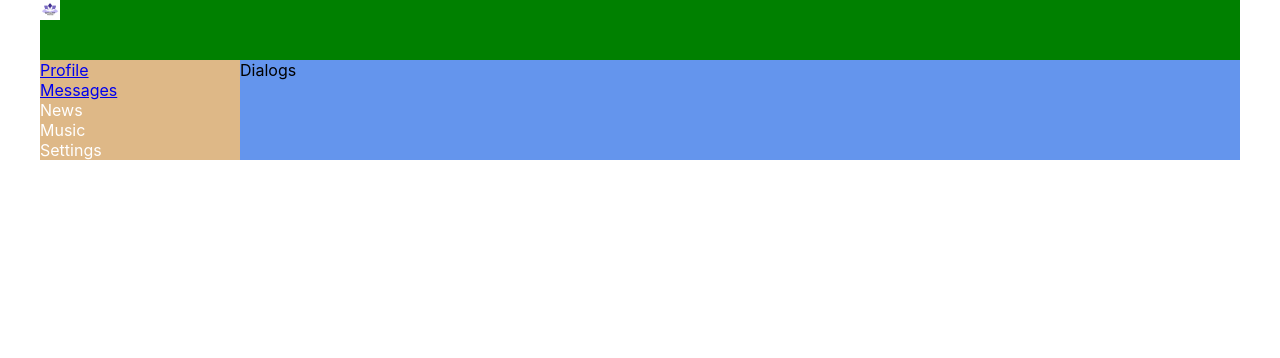
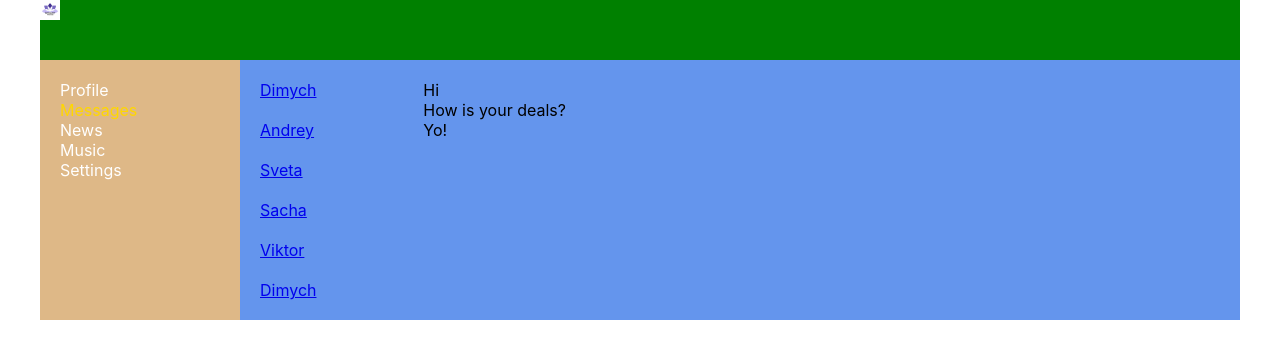
Before and after one commit to frontvin/social-network, a React (Create React App) app: page /dialogs in a window 1280 px wide. Shown: the top 358 px of the page. Built offline with nearby package versions, Linux system fonts and the light colour scheme.

Commit message:
23 ended

```diff
--- a/src/App.css
+++ b/src/App.css
@@ -13,4 +13,5 @@
 .app-wrapper-content {
   grid-area: c;
   background-color: cornflowerblue;
+  padding: 10px;
 }
--- a/src/App.js
+++ b/src/App.js
@@ -14,7 +14,7 @@ const App = (props) => {
         <Navbar/>
         {/*<Profile/>*/}
         <div className="app-wrapper-content">
-          <Route path="/dialogs" component={Dialogs} />
+          <Route exact path="/dialogs" component={Dialogs} />
           <Route path="/profile" component={Profile}/>
         </div>
       </div>
--- a/src/components/Dialogs/Dialogs.jsx
+++ b/src/components/Dialogs/Dialogs.jsx
@@ -1,10 +1,47 @@
 import React from 'react';
 import s from './Dialogs.module.css'
+import { NavLink } from "react-router-dom";
+
+const DialogItem = (props) => {
+  return (
+    <div className={s.dialog + ' ' + s.active}>
+      <NavLink to={`/dialogs/${props.id}`}>{props.name}</NavLink>
+    </div>
+  )
+};
+
+const Message = (props) => {
+  return (
+    <div className={s.message}>{props.message}</div>
+  )
+};
 
 export const Dialogs = (props) => {
   return (
-    <div>
-      Dialogs
+    <div className={s.dialogs}>
+      <div className={s.dialogsItems}>
+        <DialogItem name="Dimych" id="1"/>
+        <div className={s.dialog}>
+          <NavLink to="/dialogs/2">Andrey</NavLink>
+        </div>
+        <div className={s.dialog}>
+          <NavLink to="/dialogs/3">Sveta</NavLink>
+        </div>
+        <div className={s.dialog}>
+          <NavLink to="/dialogs/4">Sacha</NavLink>
+        </div>
+        <div className={s.dialog}>
+          <NavLink to="/dialogs/5">Viktor</NavLink>
+        </div>
+        <div className={s.dialog}>
+          <NavLink to="/dialogs/5">Dimych</NavLink>
+        </div>
+      </div>
+      <div className={s.messages}>
+        <Message message="Hi" />
+        <div className={s.message}>How is your deals?</div>
+        <div className={s.message}>Yo!</div>
+      </div>
     </div>
   )
 };
--- a/src/components/Dialogs/Dialogs.module.css
+++ b/src/components/Dialogs/Dialogs.module.css
@@ -0,0 +1,20 @@
+.dialogs {
+    display: grid;
+    grid-template-columns: 2fr 10fr;
+}
+
+.dialogsItems .dialog {
+    padding: 10px;
+}
+
+.dialogsItems .active {
+    color: gold;
+}
+
+.messages {
+    padding: 10px;
+}
+
+.messages .message {
+
+}
--- a/src/components/Navbar/Navbar.jsx
+++ b/src/components/Navbar/Navbar.jsx
@@ -1,14 +1,15 @@
 import React from 'react'
 import s from './Navbar.module.css'
+import { NavLink } from "react-router-dom";
 
 const Navbar = () => {
   return (
     <nav className={s.nav}>
       <div className={s.item}>
-        <a href="/profile">Profile</a>
+        <NavLink to="/profile" activeClassName={s.activeLink}>Profile</NavLink>
       </div>
       <div className={s.item}>
-        <a href="/dialogs">Messages</a>
+        <NavLink to="/dialogs" activeClassName={s.activeLink}>Messages</NavLink>
       </div>
       <div className={s.item}>
         <a>News</a>
@@ -21,6 +22,6 @@ const Navbar = () => {
       </div>
     </nav>
   )
-}
+};
 
 export default Navbar
--- a/src/components/Navbar/Navbar.module.css
+++ b/src/components/Navbar/Navbar.module.css
@@ -1,8 +1,14 @@
 .nav {
     grid-area: n;
     background-color: burlywood;
+    padding: 20px;
 }
 
-.item {
+.item a {
     color: white;
+    text-decoration: none;
 }
+
+.item a.activeLink {
+    color: gold;
+}
--- a/src/components/Profile/MyPosts/MyPosts.jsx
+++ b/src/components/Profile/MyPosts/MyPosts.jsx
@@ -4,18 +4,21 @@ import Post from "./Post/Post";
 
 const MyPosts = () => {
   return (
-    <div>
-      My posts
+    <div className={s.postsBlock}>
+      <h3>My posts</h3>
       <div>
-        <textarea></textarea>
-        <button>Add post</button>
+        <div>
+          <textarea></textarea>
+        </div>
+        <div>
+          <button>Add post</button>
+        </div>
+
 
       </div>
       <div className={s.posts}>
         <Post message="History, how are you?" />
         <Post message="It's my first post"/>
-        <Post />
-        <Post />
       </div>
     </div>
   )
--- a/src/components/Profile/MyPosts/MyPosts.module.css
+++ b/src/components/Profile/MyPosts/MyPosts.module.css
@@ -0,0 +1,7 @@
+.postsBlock {
+    padding: 10px;
+}
+
+.posts {
+    margin-top: 10px;
+}
--- a/src/components/Profile/Profile.jsx
+++ b/src/components/Profile/Profile.jsx
@@ -1,19 +1,15 @@
 import React from 'react'
+import s from './Profile.module.css'
 import MyPosts from './MyPosts/MyPosts'
-import s from './Profile.module.css'
+import ProfileInfo from "./ProfileInfo/ProfileInfo";
 
 const Profile = () => {
   return (
     <div>
-      <div>
-        <img src="https://images.pexels.com/photos/248797/pexels-photo-248797.jpeg?auto=compress&cs=tinysrgb&dpr=1&w=500" />
-      </div>
-      <div>
-        ava + desc
-      </div>
+      <ProfileInfo />
       <MyPosts />
     </div>
   )
-}
+};
 
 export default Profile
--- /dev/null
+++ b/src/components/Profile/ProfileInfo/ProfileInfo.jsx
@@ -0,0 +1,17 @@
+import React from 'react'
+import s from './ProfileInfo.module.css'
+
+const ProfileInfo = () => {
+  return (
+    <div>
+      <div>
+        <img src="https://images.pexels.com/photos/248797/pexels-photo-248797.jpeg?auto=compress&cs=tinysrgb&dpr=1&w=500" />
+      </div>
+      <div className={s.descriptionBlock}>
+        ava + desc
+      </div>
+    </div>
+  )
+};
+
+export default ProfileInfo
--- /dev/null
+++ b/src/components/Profile/ProfileInfo/ProfileInfo.module.css
@@ -0,0 +1,3 @@
+.descriptionBlock {
+    padding: 10px;
+}
```
